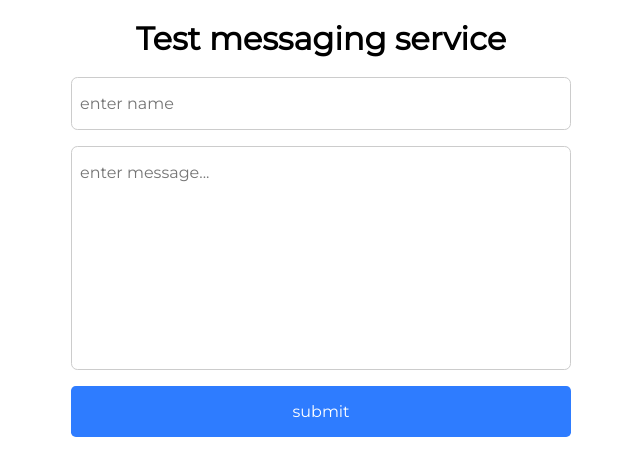
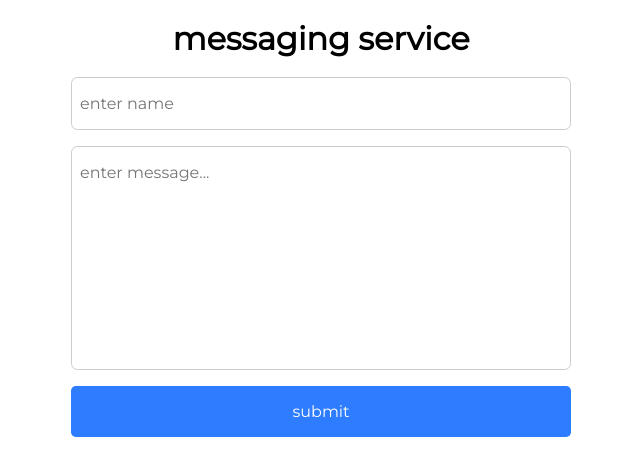
Before and after one commit to VirajS00/node-chat-app, a website: page public/index.html in a window 1280 px wide. Shown: the whole page, without its empty margins (319-959 px from the left). Drawn offline with Linux system fonts and the light colour scheme; no server answers.

Commit message:
error solving

```diff
--- a/public/index.html
+++ b/public/index.html
@@ -10,7 +10,7 @@
 <body>
     <div class="error"></div>
     <main>
-        <h1 class="title">Test messaging service</h1>
+        <h1 class="title">messaging service</h1>
         <div class="formContainer">
             <form id="myFrom">
                 <input type="text" class="textInput" id="name" placeholder="enter name">
```
